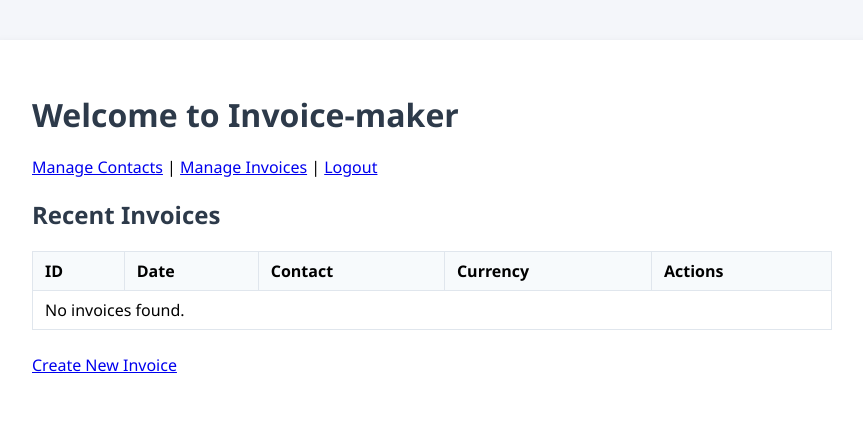
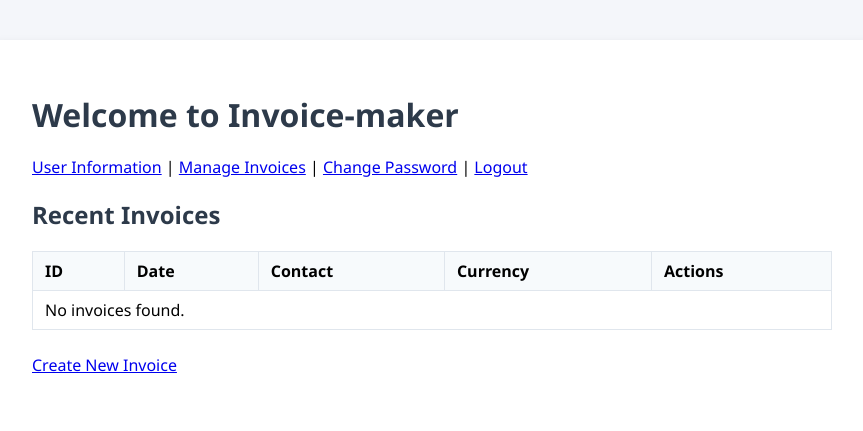
Before and after one commit to Tellesy/invoice-maker-lite, a Flask app: page / in a window 1280 px wide. Shown: the top 431 px of the page, without its empty margins (208-1071 px from the left). Run offline with Flask 3, Linux system fonts and the light colour scheme; the visitor is signed in with stand-in values (Sample User, id 1).

Commit message:
feat: add password change functionality with form and validation

```diff
--- a/app.py
+++ b/app.py
@@ -2,7 +2,7 @@ import os
 from datetime import date
 from flask import Flask, render_template, request, redirect, url_for, session, flash, send_file
 from flask_sqlalchemy import SQLAlchemy
-from models import db, User, Contact, Invoice, InvoiceLine
+from models import db, User, Invoice, InvoiceLine
 from werkzeug.security import generate_password_hash
 
 app = Flask(__name__)
@@ -63,45 +63,22 @@ def dashboard():
     invoices = Invoice.query.order_by(Invoice.date.desc()).all()
     return render_template('dashboard.html', invoices=invoices)
 
-# --- Contacts ---
-@app.route('/contacts')
+# --- User Information ---
+
+@app.route('/user_info', methods=['GET', 'POST'])
 @login_required
-def contacts():
-    contacts = Contact.query.all()
-    return render_template('contacts.html', contacts=contacts)
-
-@app.route('/contacts/new', methods=['GET', 'POST'])
-@login_required
-def new_contact():
+def user_info():
+    user = User.query.get(session['user_id'])
     if request.method == 'POST':
-        full_name = request.form['full_name']
-        email = request.form['email']
-        phone_number = request.form['phone_number']
-        contact = Contact(full_name=full_name, email=email, phone_number=phone_number)
-        db.session.add(contact)
+        user.first_name = request.form['first_name']
+        user.middle_name = request.form['middle_name']
+        user.last_name = request.form['last_name']
+        user.email = request.form['email']
+        user.phone_number = request.form['phone_number']
         db.session.commit()
-        return redirect(url_for('contacts'))
-    return render_template('contact_form.html', contact=None)
-
-@app.route('/contacts/<int:contact_id>/edit', methods=['GET', 'POST'])
-@login_required
-def edit_contact(contact_id):
-    contact = Contact.query.get_or_404(contact_id)
-    if request.method == 'POST':
-        contact.full_name = request.form['full_name']
-        contact.email = request.form['email']
-        contact.phone_number = request.form['phone_number']
-        db.session.commit()
-        return redirect(url_for('contacts'))
-    return render_template('contact_form.html', contact=contact)
-
-@app.route('/contacts/<int:contact_id>/delete', methods=['POST'])
-@login_required
-def delete_contact(contact_id):
-    contact = Contact.query.get_or_404(contact_id)
-    db.session.delete(contact)
-    db.session.commit()
-    return redirect(url_for('contacts'))
+        flash('User information updated.', 'info')
+        return redirect(url_for('user_info'))
+    return render_template('user_info.html', user=user)
 
 # --- Invoices ---
 @app.route('/invoices')
@@ -113,12 +90,12 @@ def invoices():
 @app.route('/invoices/new', methods=['GET', 'POST'])
 @login_required
 def new_invoice():
-    contacts = Contact.query.all()
-    if not contacts:
-        flash('Please add a contact before creating an invoice.', 'error')
-        return redirect(url_for('contacts'))
+
+
+
+
     if request.method == 'POST':
-        contact_id = request.form['contact_id']
+
         currency = request.form['currency']
         line_items = []
         descriptions = request.form.getlist('description')
@@ -132,7 +109,7 @@ def new_invoice():
                     'quantity': float(qty or 0),
                     'unit_price': float(price or 0),
                 })
-        invoice = Invoice(contact_id=contact_id, date=date.today(), currency=currency, project_code=project_code)
+        invoice = Invoice(date=date.today(), currency=currency, project_code=project_code)
         db.session.add(invoice)
         db.session.flush()  # Get invoice.id
         for item in line_items:
@@ -144,21 +121,22 @@ def new_invoice():
             ))
         db.session.commit()
         return redirect(url_for('invoice_detail', invoice_id=invoice.id))
-    return render_template('invoice_form.html', contacts=contacts, currencies=CURRENCIES)
+    return render_template('invoice_form.html', currencies=CURRENCIES)
 
 @app.route('/invoices/<int:invoice_id>')
 @login_required
 def invoice_detail(invoice_id):
     invoice = Invoice.query.get_or_404(invoice_id)
-    return render_template('invoice_detail.html', invoice=invoice, currencies=CURRENCIES)
+    user = User.query.get(session['user_id'])
+    return render_template('invoice_detail.html', invoice=invoice, user=user, currencies=CURRENCIES)
 
 @app.route('/invoices/<int:invoice_id>/edit', methods=['GET', 'POST'])
 @login_required
 def edit_invoice(invoice_id):
     invoice = Invoice.query.get_or_404(invoice_id)
-    contacts = Contact.query.all()
+
     if request.method == 'POST':
-        invoice.contact_id = request.form['contact_id']
+
         invoice.currency = request.form['currency']
         invoice.project_code = request.form.get('project_code') or None
         # Remove old lines
@@ -176,7 +154,7 @@ def edit_invoice(invoice_id):
                 ))
         db.session.commit()
         return redirect(url_for('invoice_detail', invoice_id=invoice.id))
-    return render_template('invoice_form.html', invoice=invoice, contacts=contacts, currencies=CURRENCIES)
+    return render_template('invoice_form.html', invoice=invoice, currencies=CURRENCIES)
 
 @app.route('/invoices/<int:invoice_id>/delete', methods=['POST'])
 @login_required
@@ -191,7 +169,31 @@ def delete_invoice(invoice_id):
 @login_required
 def print_invoice(invoice_id):
     invoice = Invoice.query.get_or_404(invoice_id)
-    return render_template('invoice_print.html', invoice=invoice, currencies=CURRENCIES)
+    user = User.query.get(session['user_id'])
+    return render_template('invoice_print.html', invoice=invoice, user=user, currencies=CURRENCIES)
+
+# --- Change Password ---
+
+@app.route('/change_password', methods=['GET', 'POST'])
+@login_required
+def change_password():
+    user = User.query.get(session['user_id'])
+    if request.method == 'POST':
+        current_password = request.form['current_password']
+        new_password = request.form['new_password']
+        confirm_password = request.form['confirm_password']
+        if not user.check_password(current_password):
+            flash('Current password is incorrect.', 'error')
+        elif new_password != confirm_password:
+            flash('New passwords do not match.', 'error')
+        elif len(new_password) < 4:
+            flash('New password must be at least 4 characters.', 'error')
+        else:
+            user.set_password(new_password)
+            db.session.commit()
+            flash('Password changed successfully.', 'info')
+            return redirect(url_for('dashboard'))
+    return render_template('change_password.html')
 
 # --- Utility ---
 @app.template_filter('currency_format')
--- a/templates/dashboard.html
+++ b/templates/dashboard.html
@@ -1,7 +1,7 @@
 {% extends 'base.html' %}
 {% block content %}
 <h1>Welcome to Invoice-maker</h1>
-<p><a href="{{ url_for('contacts') }}">Manage Contacts</a> | <a href="{{ url_for('invoices') }}">Manage Invoices</a> | <a href="{{ url_for('logout') }}">Logout</a></p>
+<p><a href="{{ url_for('user_info') }}">User Information</a> | <a href="{{ url_for('invoices') }}">Manage Invoices</a> | <a href="{{ url_for('change_password') }}">Change Password</a> | <a href="{{ url_for('logout') }}">Logout</a></p>
 <h2>Recent Invoices</h2>
 <table>
     <thead>
--- a/templates/invoice_detail.html
+++ b/templates/invoice_detail.html
@@ -10,9 +10,9 @@
 <p><strong>Project code:</strong> {{ invoice.project_code }}</p>
 {% endif %}
 <p>Date: {{ invoice.date }}</p>
-<p>Client: {{ invoice.contact.full_name }}<br>
-Email: {{ invoice.contact.email }}<br>
-Phone: {{ invoice.contact.phone_number }}</p>
+<p><strong>Sender:</strong> {{ user.first_name }}{% if user.middle_name %} {{ user.middle_name }}{% endif %} {{ user.last_name }}<br>
+Email: {{ user.email }}<br>
+Phone: {{ user.phone_number }}</p>
 <p>Currency: {{ invoice.currency }}</p>
 <table>
     <thead>
--- a/templates/invoice_print.html
+++ b/templates/invoice_print.html
@@ -10,9 +10,9 @@
 <p><strong>Project code:</strong> {{ invoice.project_code }}</p>
 {% endif %}
 <p>Date: {{ invoice.date }}</p>
-<p>Client: {{ invoice.contact.full_name }}<br>
-Email: {{ invoice.contact.email }}<br>
-Phone: {{ invoice.contact.phone_number }}</p>
+<p><strong>Sender:</strong> {{ user.first_name }}{% if user.middle_name %} {{ user.middle_name }}{% endif %} {{ user.last_name }}<br>
+Email: {{ user.email }}<br>
+Phone: {{ user.phone_number }}</p>
 <p>Currency: {{ invoice.currency }}</p>
 <table>
     <thead>
```
Also changed, not shown: models.py (+5 -8 lines), templates/change_password.html (added, +14 -0 lines), templates/invoice_form.html (+1 -6 lines), templates/user_info.html (added, +18 -0 lines).
